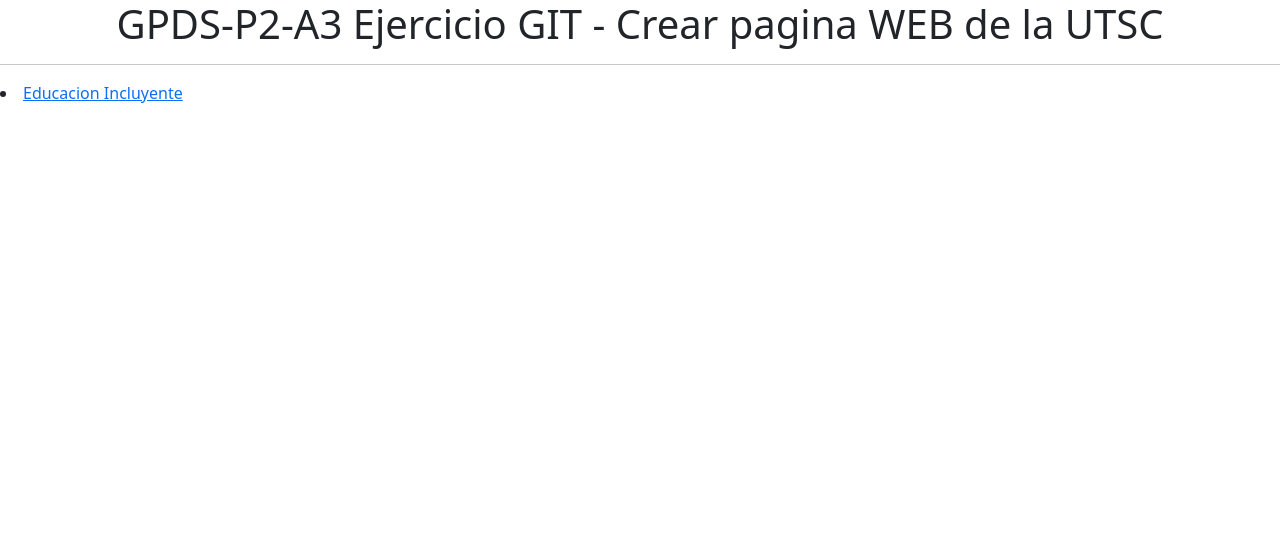
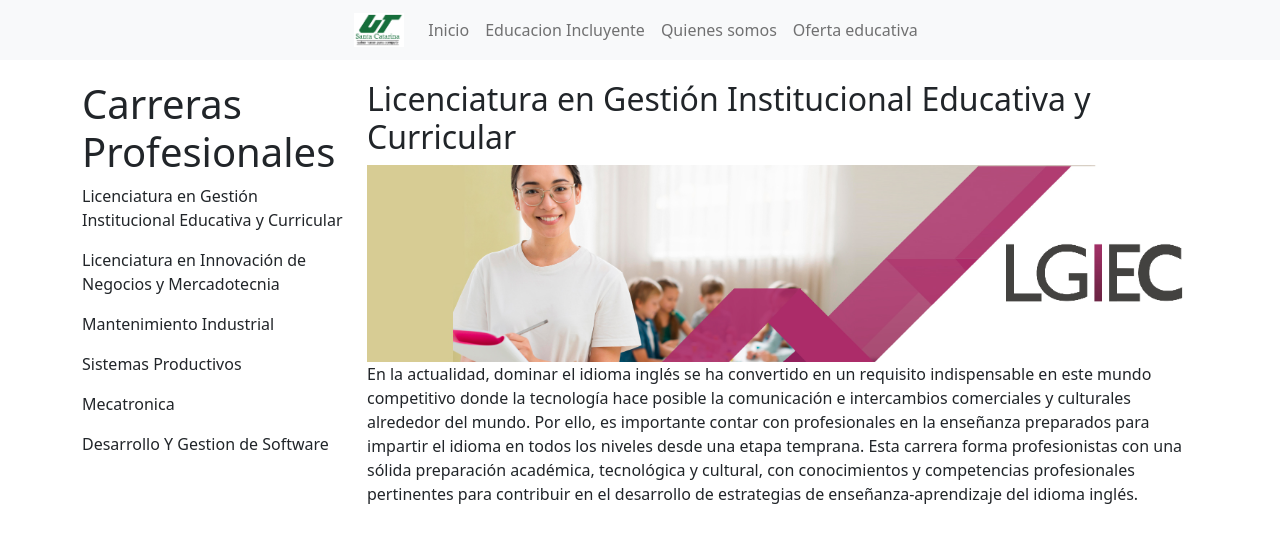
Before and after one commit to DanielCrzz/GPDS-P2-A3-PagUTSC, a plain HTML site: page EducacionIncluyente.html in a window 1280 px wide. Drawn offline with nearby package versions, Linux system fonts and the light colour scheme.

Commit message:
Ultimos detalles

```diff
--- a/EducacionIncluyente.html
+++ b/EducacionIncluyente.html
@@ -1,19 +1,60 @@
-<!DOCTYPE HTML PUBLIC "-//W3C//DTD HTML 4.01//EN" "http://www.w3.org/TR/html4/strict.dtd">
-<html>
+<!DOCTYPE html>
+<html lang="en" dir="ltr">
 
 <head>
-  <meta charset="utf-8">
-  <title>Universidad Tecnologica Santa Catarina</title>
-  <link href="css/styles.css" rel="stylesheet">
-  <link href="https://cdn.jsdelivr.net/npm/bootstrap@5.1.1/dist/css/bootstrap.min.css" rel="stylesheet">
-  <script src="https://cdn.jsdelivr.net/npm/bootstrap@5.1.1/dist/js/bootstrap.bundle.min.js"></script>
+    <meta charset="utf-8">
+    <title>Universidad Tecnologica Santa Catarina</title>
+    <link href="css/styles.css" rel="stylesheet">
+    <link href="https://cdn.jsdelivr.net/npm/bootstrap@5.1.1/dist/css/bootstrap.min.css" rel="stylesheet">
+    <script src="https://cdn.jsdelivr.net/npm/bootstrap@5.1.1/dist/js/bootstrap.bundle.min.js"></script>
 </head>
 
 <body>
-  <h1 align="center">GPDS-P2-A3 Ejercicio GIT - Crear pagina WEB de la UTSC </h1>
-  <hr>
-  <p></p>
-  <li><a href="http://www.utsc.edu.mx/educacionIncluyente/modeloInclusion.html">Educacion Incluyente</a></li>
+    <!-- Navbar -->
+    <nav class="navbar navbar-expand-lg bg-light navbar-light fixed-top">
+        <div class="container justify-content-center">
+            <a class="navbar-brand" href="#">
+                <img src="img/logoUTSC.png" alt="Logo" style="width:50px;">
+            </a>
+            <ul class="navbar-nav">
+                <li class="nav-item">
+                    <a class="nav-link" href="#">Inicio</a>
+                </li>
+                <li class="nav-item">
+                    <a class="nav-link" href="http://www.utsc.edu.mx/educacionIncluyente/modeloInclusion.html">Educacion Incluyente</a>
+                </li>
+                <li class="nav-item">
+                    <a class="nav-link" href="QuienesSomos.html">Quienes somos</a>
+                </li>
+                <li class="nav-item">
+                    <a class="nav-link" href="OfertaEducativa.html">Oferta educativa</a>
+                </li>
+            </ul>
+        </div>
+    </nav>
+
+    <div class="container" style="margin-top:80px">
+        <div class="row">
+            <div class="col-sm-3">
+                <h1>Carreras Profesionales</h1>
+                <p>Licenciatura en Gestión Institucional Educativa y Curricular</p>
+                <p>Licenciatura en Innovación de Negocios y Mercadotecnia</p>
+                <p>Mantenimiento Industrial</p>
+                <p>Sistemas Productivos</p>
+                <p>Mecatronica</p>
+                <p>Desarrollo Y Gestion de Software</p>
+            </div>
+            <div class="col-sm-9">
+                <h2>Licenciatura en Gestión Institucional Educativa y Curricular </h2>
+                <img src="img/lgiec.jpg" width="100%">
+                <p>
+                    En la actualidad, dominar el idioma inglés se ha convertido en un requisito indispensable en este mundo competitivo donde la tecnología hace posible la comunicación e intercambios comerciales y culturales alrededor del mundo. Por ello, es importante contar
+                    con profesionales en la enseñanza preparados para impartir el idioma en todos los niveles desde una etapa temprana. Esta carrera forma profesionistas con una sólida preparación académica, tecnológica y cultural, con conocimientos y
+                    competencias profesionales pertinentes para contribuir en el desarrollo de estrategias de enseñanza-aprendizaje del idioma inglés.
+                </p>
+            </div>
+        </div>
+    </div>
 
 </body>
 
```
Also changed, not shown: OfertaEducativa.html (+4 -5 lines), QuienesSomos.html (+1 -1 lines), index.html (+6 -12 lines).
